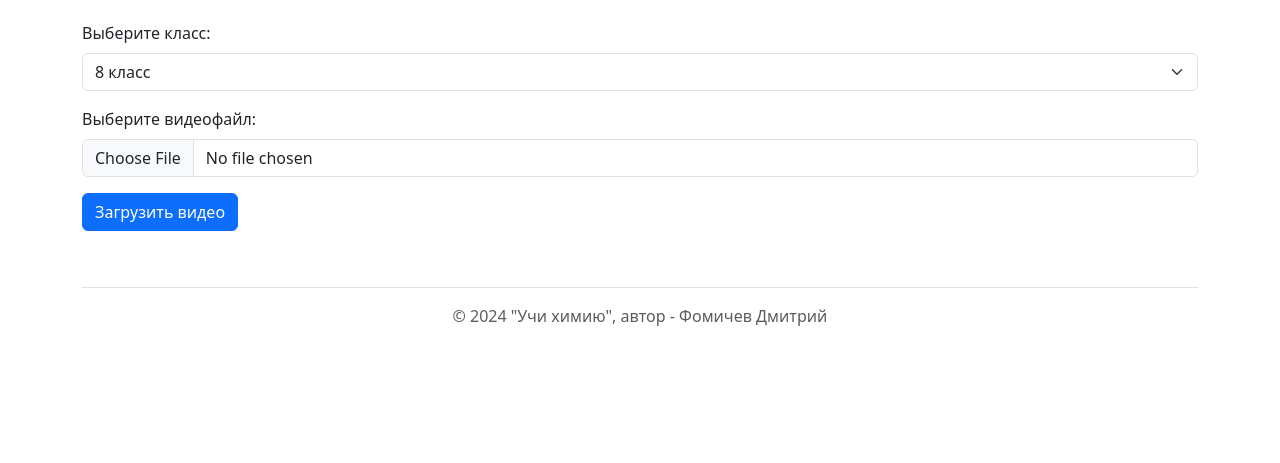
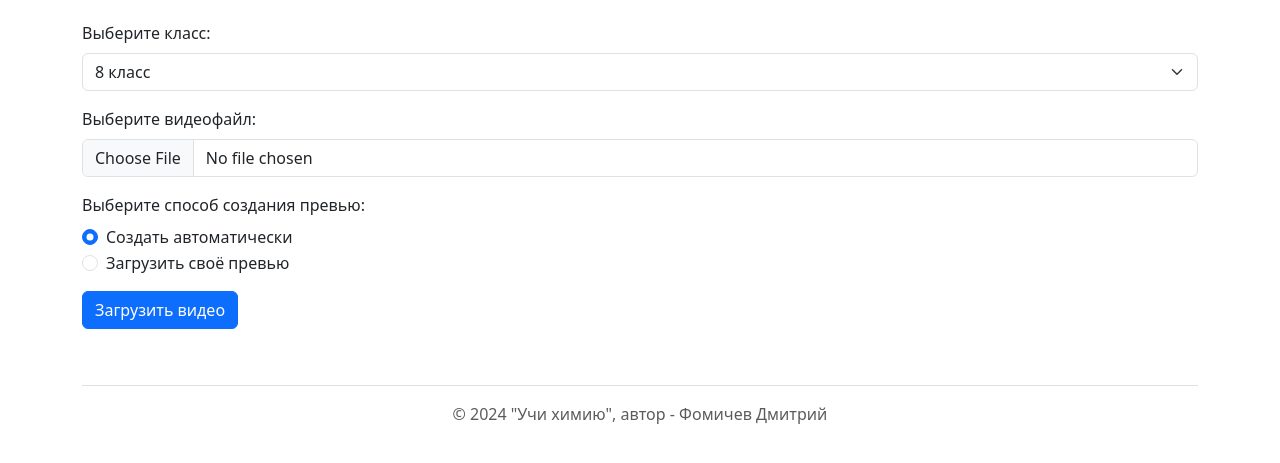
Before and after one commit to FanralWork/uchi_himiyu, a Flask app: page /upload in a window 1280 px wide. Shown: the part 188-651 px from the top of the page. Run offline with Flask 3, Linux system fonts and the light colour scheme.

Commit message:
alpha0.0.2

```diff
--- a/app.py
+++ b/app.py
@@ -54,23 +54,36 @@ def play_video(class_number, video_name):
 # Маршрут для загрузки видео
 @app.route('/upload', methods=['GET', 'POST'])
 def upload_video():
-    THUMBNAIL_DIR = 'static/thumbnails'
     if request.method == 'POST':
         class_number = request.form['class_number']
         file = request.files['file']
-        # thumbnail = request.files['thumbnail']
+        thumbnail_option = request.form['thumbnail_option']
+        thumbnail = request.files.get('thumbnail')
 
+        # Сохранение видеофайла
         if file and allowed_file(file.filename):
             class_folder = os.path.join(VIDEO_DIR, class_number)
-            if not os.path.exists(class_folder):
-                os.makedirs(class_folder)
+            os.makedirs(class_folder, exist_ok=True)
             video_path = os.path.join(class_folder, file.filename)
             file.save(video_path)
-            # Создаем превью для видео
+
+        # Если пользователь выбрал автоматическое создание превью
+        if thumbnail_option == 'auto':
             thumbnail_name = os.path.splitext(os.path.basename(video_path))[0] + ".jpg"
             thumbnail_path = os.path.join(THUMBNAIL_DIR, thumbnail_name)
             create_thumbnails.create_thumbnail(video_path, thumbnail_path)
-            return render_template('index.html')
+        elif thumbnail_option == 'manual' and thumbnail and allowed_file(thumbnail.filename):
+            # Пользователь выбрал загрузить своё превью
+            thumbnail_name = os.path.splitext(file.filename)[0] + ".jpg"
+            thumbnail_path = os.path.join(THUMBNAIL_DIR, thumbnail_name)
+            print(thumbnail_name, thumbnail_path)
+            thumbnail.save(thumbnail_path)
+        else:
+            thumbnail_name = os.path.splitext(os.path.basename(video_path))[0] + ".jpg"
+            thumbnail_path = os.path.join(THUMBNAIL_DIR, thumbnail_name)
+            create_thumbnails.create_thumbnail(video_path, thumbnail_path)
+
+        return redirect(url_for('index'))
 
     return render_template('upload.html')
 
--- a/create_thumbnails.py
+++ b/create_thumbnails.py
@@ -9,8 +9,8 @@ THUMBNAIL_DIR = 'static/thumbnails'
 # Функция для создания превью из середины видео
 def create_thumbnail(video_path, thumbnail_path):
     # Укажите полный путь к ffprobe
-    ffprobe_path = r"ffmpeg\bin\ffprobe.exe"
-    cmd_duration = f'"{ffprobe_path}" -v error -show_entries format=duration -of default=noprint_wrappers=1:nokey=1 "{video_path}"'
+    # ffprobe_path = r"ffmpeg\bin\ffprobe.exe"
+    cmd_duration = f'ffprobe -v error -show_entries format=duration -of default=noprint_wrappers=1:nokey=1 "{video_path}"'
     result = subprocess.run(cmd_duration, shell=True, stdout=subprocess.PIPE, stderr=subprocess.PIPE)
 
     # Проверяем, успешно ли выполнена команда
--- a/templates/upload.html
+++ b/templates/upload.html
@@ -16,11 +16,47 @@
                 <label for="file" class="form-label">Выберите видеофайл:</label>
                 <input type="file" class="form-control" id="file" name="file" accept="video/mp4" required>
             </div>
-<!--            <div class="mb-3">-->
-<!--                <label for="file" class="form-label">Выберите превью:</label>-->
-<!--                <input type="file" class="form-control" id="thumbnail" name="thumbnail" accept="static/thumbnails/jpg" required>-->
-<!--            </div>-->
+
+            <!-- Выбор между пользовательским превью и автоматическим -->
+            <div class="mb-3">
+                <label class="form-label">Выберите способ создания превью:</label>
+                <div class="form-check">
+                    <input class="form-check-input" type="radio" name="thumbnail_option" id="auto_thumbnail" value="auto" checked>
+                    <label class="form-check-label" for="auto_thumbnail">Создать автоматически</label>
+                </div>
+                <div class="form-check">
+                    <input class="form-check-input" type="radio" name="thumbnail_option" id="manual_thumbnail" value="manual">
+                    <label class="form-check-label" for="manual_thumbnail">Загрузить своё превью</label>
+                </div>
+            </div>
+
+            <!-- Поле для загрузки пользовательского превью, по умолчанию скрыто -->
+            <div class="mb-3" id="thumbnail_input" style="display: none;">
+                <label for="thumbnail" class="form-label">Выберите превью:</label>
+                <input type="file" class="form-control" id="thumbnail" name="thumbnail" accept="image/jpeg">
+            </div>
+
             <button type="submit" class="btn btn-primary">Загрузить видео</button>
         </form>
     </div>
+
+    <script>
+        // Показать или скрыть поле для загрузки превью в зависимости от выбора пользователя
+        document.addEventListener('DOMContentLoaded', function () {
+            const autoThumbnail = document.getElementById('auto_thumbnail');
+            const manualThumbnail = document.getElementById('manual_thumbnail');
+            const thumbnailInput = document.getElementById('thumbnail_input');
+
+            autoThumbnail.addEventListener('change', toggleThumbnailInput);
+            manualThumbnail.addEventListener('change', toggleThumbnailInput);
+
+            function toggleThumbnailInput() {
+                if (manualThumbnail.checked) {
+                    thumbnailInput.style.display = 'block';
+                } else {
+                    thumbnailInput.style.display = 'none';
+                }
+            }
+        });
+    </script>
 {% endblock %}
```
Also changed, not shown: static/thumbnails/1 Окислительно-восстановительные реакции.jpg (deleted).
